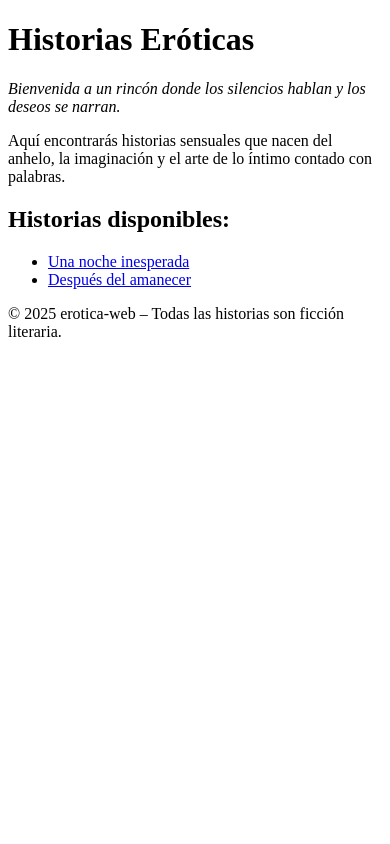
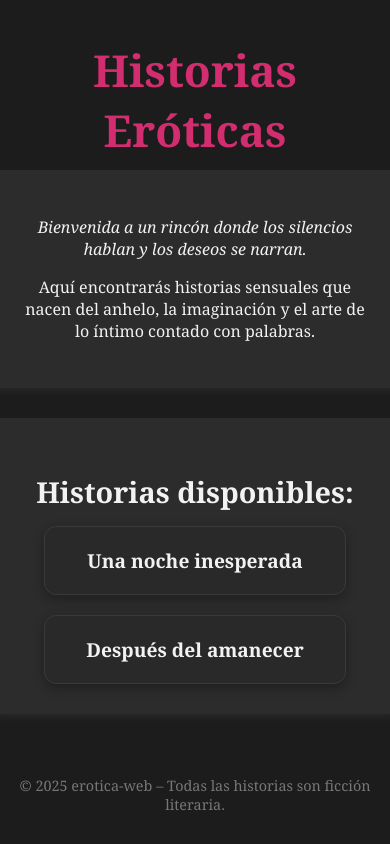
Before and after one commit to Cris2293-dark/erotica-web, a website: page client/index.html in a window 390 px wide. Drawn offline with Linux system fonts and the light colour scheme.

Commit message:
Diseño centrado, elegante y responsive

```diff
--- a/client/estilos.css
+++ b/client/estilos.css
@@ -1,20 +1,86 @@
-.menu {
+/* Fondo oscuro y texto claro */
+body {
+  background-color: #1c1c1c;
+  color: #f2f2f2;
+  font-family: 'Georgia', serif;
+  margin: 0;
+  padding: 0;
   display: flex;
   flex-direction: column;
-  gap: 15px;
-  max-width: 600px;
-  margin: 40px auto;
+  align-items: center;
+  min-height: 100vh;
 }
 
-.menu a {
-  text-decoration: none;
-  color: #ff4e88;
-  background-color: #2c2c2c;
-  padding: 15px;
-  border-radius: 8px;
-  transition: background 0.3s;
+/* Título principal */
+h1 {
+  color: #d12d6f;
+  font-size: 2.75rem; /* 10% más grande */
+  margin: 40px 0 10px;
+  text-align: center;
 }
 
-.menu a:hover {
-  background-color: #3c3c3c;
+/* Subtítulos */
+h2 {
+  font-size: 1.8rem;
+  margin-bottom: 15px;
+  text-align: center;
 }
+
+/* Contenedor principal de cada sección */
+.historia {
+  width: 90%;
+  max-width: 800px;
+  background-color: #2c2c2c;
+  padding: 30px;
+  margin-bottom: 30px;
+  border-radius: 12px;
+  box-shadow: 0 4px 10px rgba(255, 255, 255, 0.05);
+  text-align: center;
+}
+
+/* Lista de enlaces a historias como tarjetas */
+ul {
+  list-style: none;
+  padding: 0;
+  margin: 0;
+  display: flex;
+  flex-wrap: wrap;
+  justify-content: center;
+  gap: 20px;
+}
+
+li {
+  background-color: #292929;
+  border: 1px solid #3a3a3a;
+  border-radius: 12px;
+  padding: 20px;
+  width: 260px;
+  box-shadow: 0 4px 12px rgba(0, 0, 0, 0.3);
+  transition: transform 0.3s ease, background-color 0.3s ease;
+}
+
+li:hover {
+  background-color: #3a3a3a;
+  transform: translateY(-5px);
+}
+
+/* Enlaces dentro de las tarjetas */
+li a {
+  color: #f2f2f2;
+  text-decoration: none;
+  font-size: 1.2rem;
+  font-weight: bold;
+}
+
+li a:hover {
+  color: #d12d6f;
+}
+
+/* Pie de página */
+footer {
+  text-align: center;
+  margin-top: auto;
+  margin-bottom: 30px;
+  color: #777;
+  font-size: 0.9rem;
+}
```
